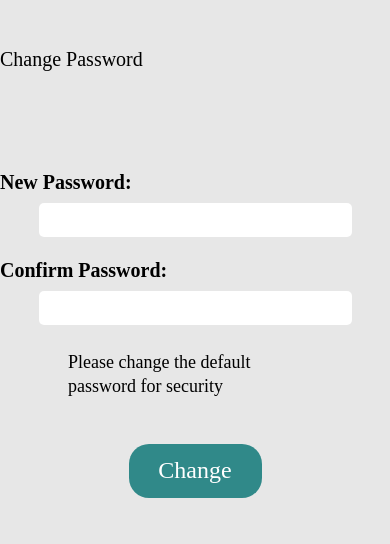
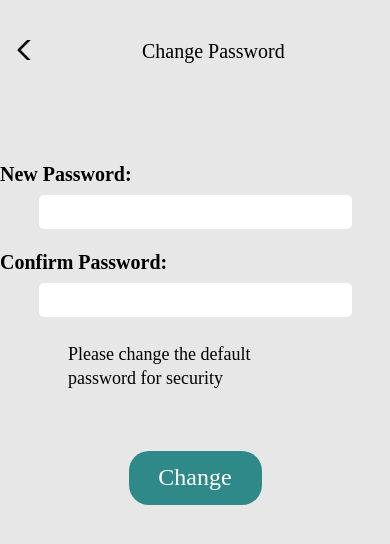
Before and after one commit to Dipono/digital_time_frame_native, a React Native app: screen / in a window 390 px wide. Shown: the top 544 px of the page. Built offline with nearby package versions, Linux system fonts and the light colour scheme.

Commit message:
//I added some features

```diff
--- a/components/DefaultPassword.js
+++ b/components/DefaultPassword.js
@@ -1,10 +1,15 @@
 import { StatusBar } from 'expo-status-bar';
-import { SafeAreaView, StyleSheet, Text, TextInput, TouchableOpacity, View } from 'react-native';
+import { Image, SafeAreaView, StyleSheet, Text, TextInput, TouchableOpacity, View } from 'react-native';
 
+const img = require('../assets/image/back.png');
 export default function DefaultPassowrd() {
     return (
         <SafeAreaView style={styles.container}>
-            <Text style={styles.Header}>Change Password</Text>
+            <View source={img} style={styles.headingView} >
+                <Image source={img} style={styles.image} />
+                <Text style={styles.Header}>Change Password</Text>
+            </View>
+
 
 
             <View >
@@ -31,16 +36,25 @@ const styles = StyleSheet.create({
         flex: 1,
         backgroundColor: '#E7E7E7',
         textAlign: 'center',
-        paddingBottom:1000
+        paddingBottom: 1000
     },
     Header: {
-        marginTop: 48,
 
+        margin: 'auto',
         fontFamily: 'Emblema One',
         fontStyle: 'normal',
         fontWeight: 400,
         fontSize: 20,
 
+    },
+    image: {
+        width: 25,
+        height: 20,
+    }
+    , headingView: {
+        flexDirection: 'row',
+        marginTop:40,
+        marginLeft:'3%'
     },
     newPasswordText: {
         marginTop: '25%',
@@ -67,21 +81,21 @@ const styles = StyleSheet.create({
         marginTop: 8,
         backgroundColor: '#FFFFFF',
         borderRadius: 5,
-        margin:'auto'
+        margin: 'auto'
     },
     confirmPasswordInput: {
         width: 313,
         height: 34,
-        margin:'auto',
+        margin: 'auto',
         marginTop: 8,
         backgroundColor: '#FFFFFF',
         borderRadius: 5,
     },
     WarningText: {
-        width:  254,
+        width: 254,
         height: 64,
         margin: 'auto',
-      marginTop:25,
+        marginTop: 25,
 
         fontFamily: 'Ebrima',
         fontStyle: 'normal',
@@ -90,10 +104,10 @@ const styles = StyleSheet.create({
         lineHeight: 24,
     },
     changeButton: {
-         width: 133,
-         height: 54,
-         margin: 'auto',
-         marginTop:30,
+        width: 133,
+        height: 54,
+        margin: 'auto',
+        marginTop: 45,
 
         backgroundColor: '#308989',
         borderRadius: 20,
@@ -104,8 +118,8 @@ const styles = StyleSheet.create({
         fontWeight: 400,
         fontSize: 24,
         lineHeight: 29,
-margin:'auto',
+        margin: 'auto',
         color: '#FFFFFF',
-    }
+    },
 
 });
```
Also changed, not shown: assets/image/back.png (added).
